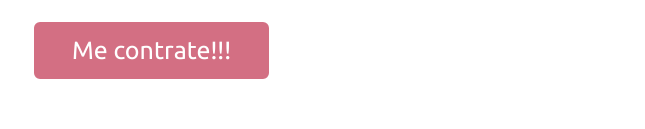
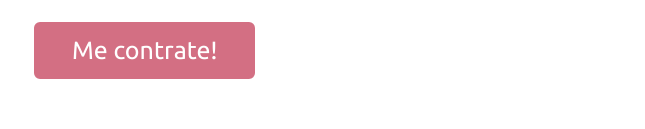
Before and after one commit to JulianeMarques/julianemarques.github.io, a plain HTML site: page index.html in a window 1280 px wide. Shown: the part 446-575 px from the top of the page, without its empty margins (46-691 px from the left). Drawn offline with nearby package versions, Linux system fonts and the light colour scheme.

Commit message:
Update index.html

```diff
--- a/index.html
+++ b/index.html
@@ -44,7 +44,7 @@
                 <div class="text-1">Olá, meu nome é</div>
                 <div class="text-2">Juliane Marques</div>
                 <div class="text-3">E eu sou <span class="typing"></span></div>
-                <a href="https://www.linkedin.com/in/julianemarques/">Me contrate!!!</a>
+                <a href="https://www.linkedin.com/in/julianemarques/">Me contrate!</a>
             </div>
         </div>
     </section>
```
